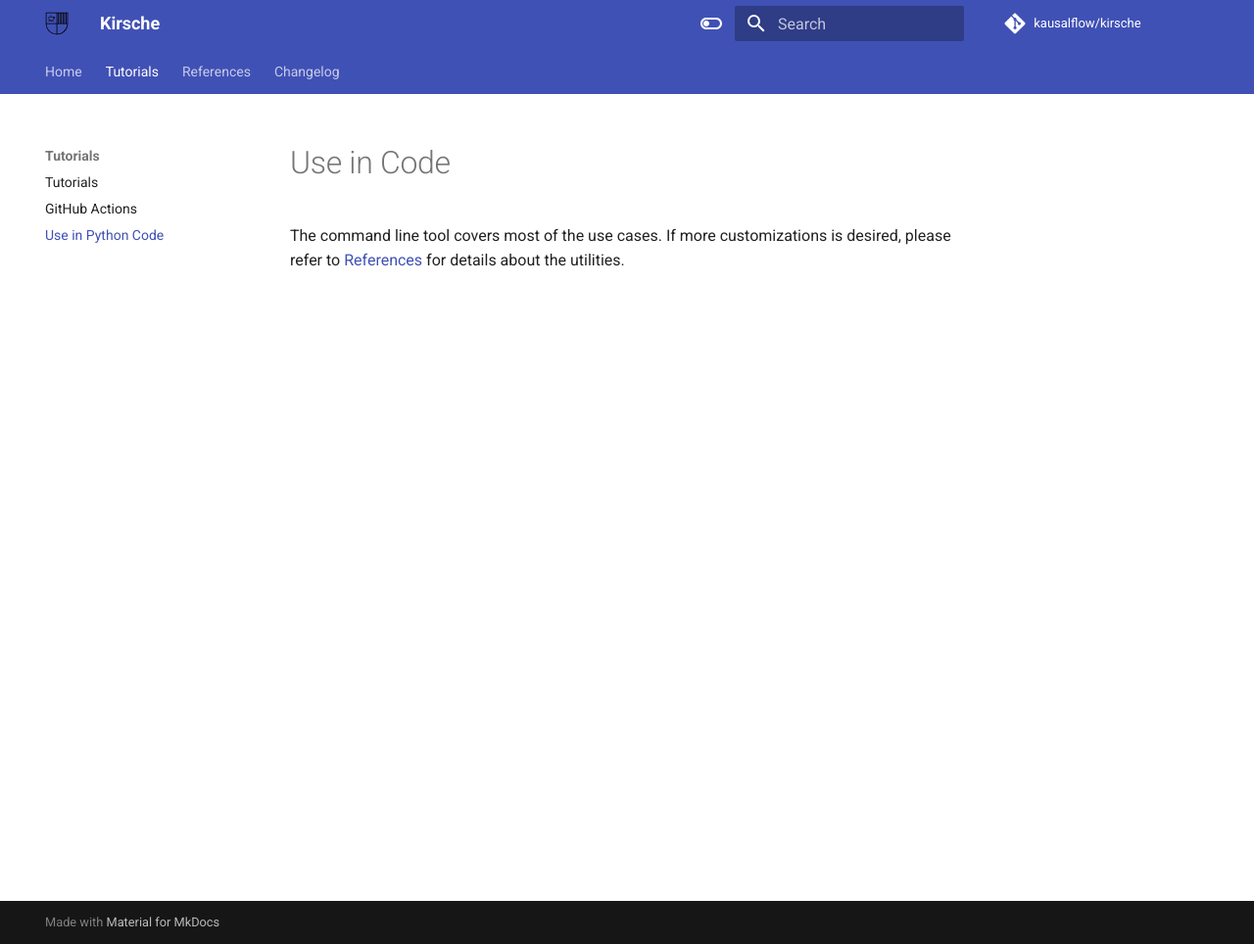
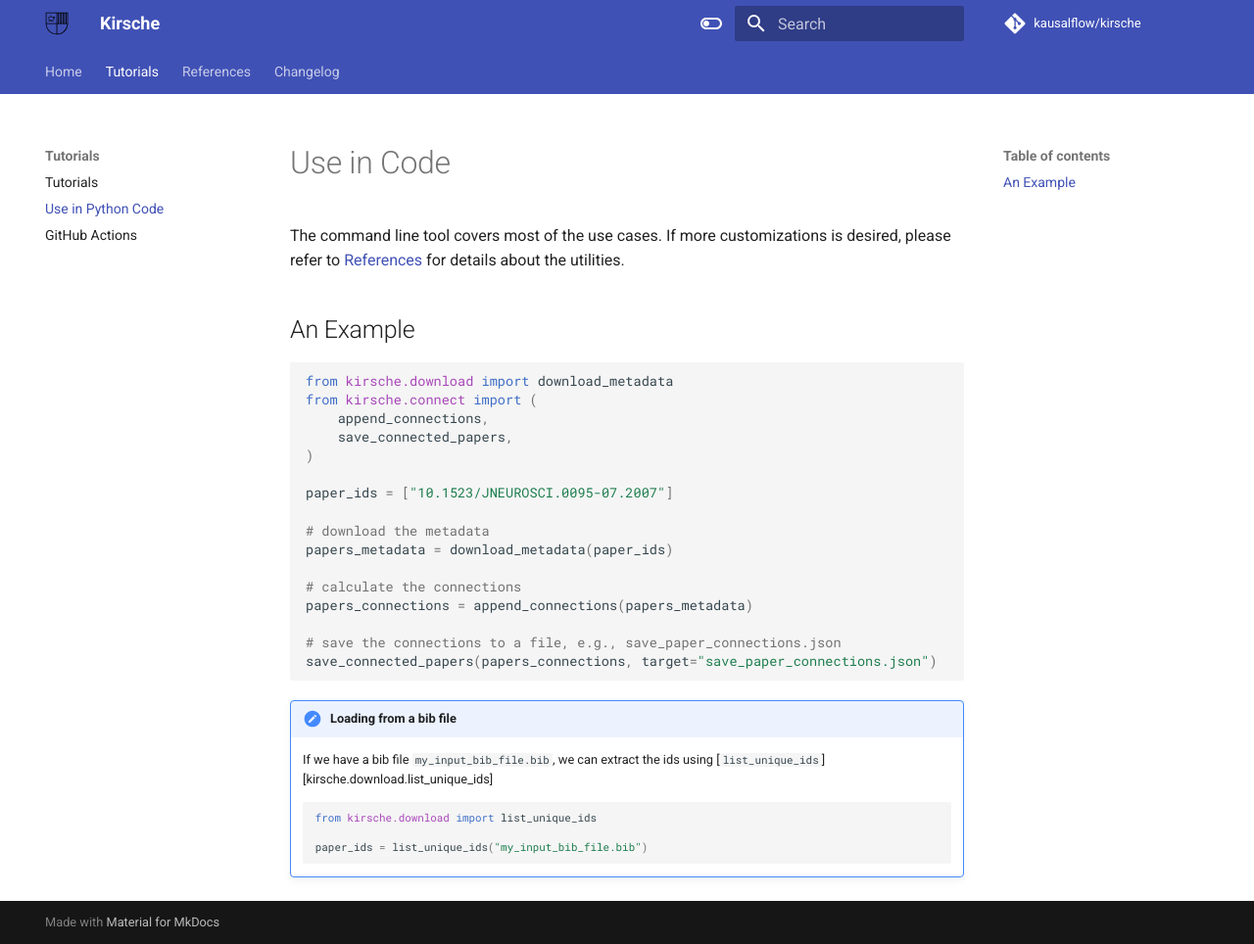
Before and after one commit to kausalflow/kirsche, an MkDocs documentation site: the page built from docs/tutorials/use-in-code.md, in a window 1280 px wide and 964 px high. Shown: the whole window at 98% size. Built offline with MkDocs 1.6.1 and Material for MkDocs 9.7.7, drawn with Linux system fonts in a browser that asks for light colours; comment, search, counter and statistics services are not loaded.

Commit message:
update tutorials

````diff
--- a/docs/tutorials/use-in-code.md
+++ b/docs/tutorials/use-in-code.md
@@ -1,3 +1,34 @@
 # Use in Code
 
 The command line tool covers most of the use cases. If more customizations is desired, please refer to [References](../references/index.md) for details about the utilities.
+
+## An Example
+
+```python
+from kirsche.download import download_metadata
+from kirsche.connect import (
+    append_connections,
+    save_connected_papers,
+)
+
+paper_ids = ["10.1523/JNEUROSCI.0095-07.2007"]
+
+# download the metadata
+papers_metadata = download_metadata(paper_ids)
+
+# calculate the connections
+papers_connections = append_connections(papers_metadata)
+
+# save the connections to a file, e.g., save_paper_connections.json
+save_connected_papers(papers_connections, target="save_paper_connections.json")
+```
+
+!!! note "Loading from a bib file"
+
+    If we have a bib file `my_input_bib_file.bib`, we can extract the ids using [`list_unique_ids`][kirsche.download.list_unique_ids]
+
+    ```python
+    from kirsche.download import list_unique_ids
+
+    paper_ids = list_unique_ids("my_input_bib_file.bib")
+    ```
--- a/mkdocs.yml
+++ b/mkdocs.yml
@@ -72,8 +72,8 @@ nav:
   - "Home": index.md
   - "Tutorials":
     - "Tutorials": tutorials/index.md
+    - "Use in Python Code": tutorials/use-in-code.md
     - "GitHub Actions": tutorials/github-actions.md
-    - "Use in Python Code": tutorials/use-in-code.md
   - References:
     - "Introduction": references/index.md
     - "Commandline":
````
Also changed, not shown: .pre-commit-config.yaml (added, +29 -0 lines), docs/tutorials/index.md (+2 -0 lines), 2 other files.
